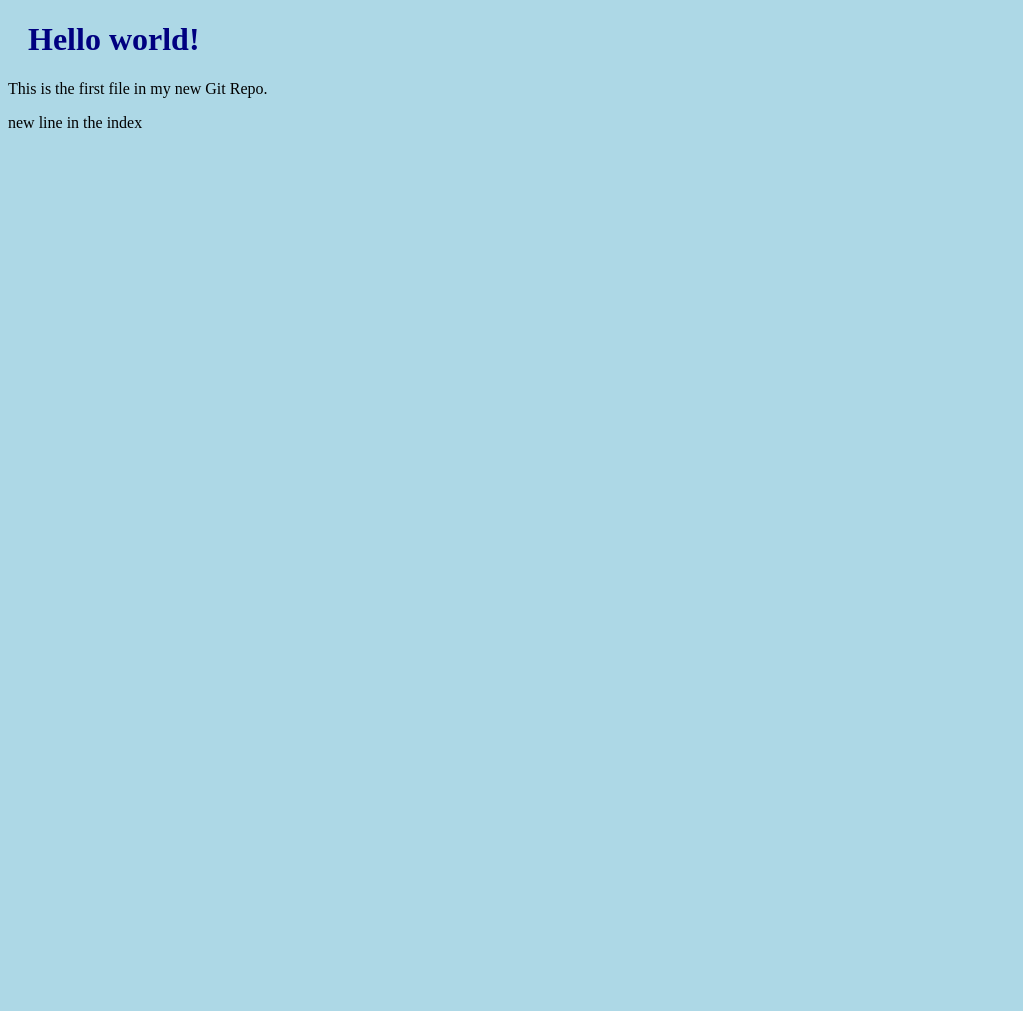
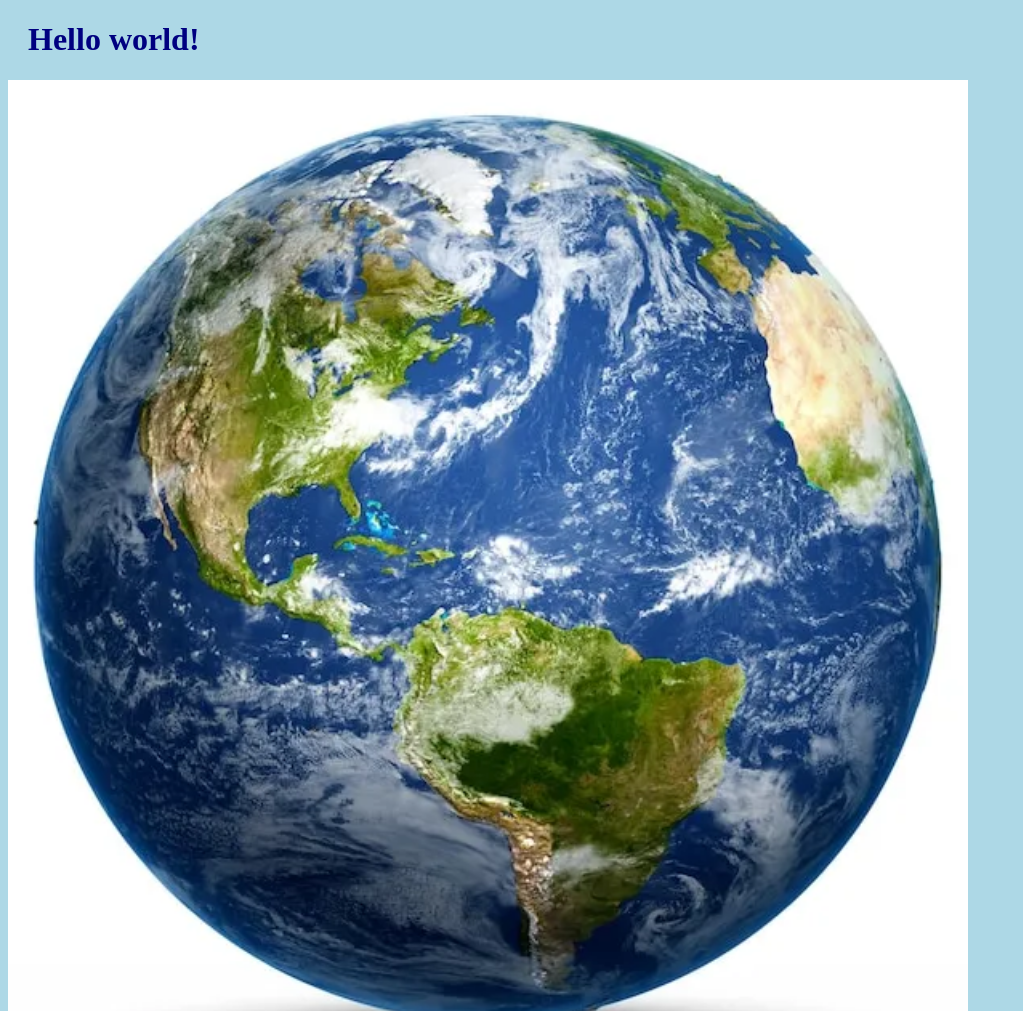
Before and after one commit to swstu/myproject, a plain HTML site: page index.html in a window 1280 px wide. Shown: the top 1011 px of the page, without its empty margins (0-1023 px from the left). Before the commit the page ends 800 px from the top, so only its background shows below. Drawn offline with Linux system fonts and the light colour scheme.

Commit message:
add image called hello world

```diff
--- a/index.html
+++ b/index.html
@@ -7,6 +7,8 @@
 <body>
 
 <h1>Hello world!</h1>
+<div><img src="img_hello_world.jpg" alt="hello world from space"
+style="width:100%;max-width:960px"></div>
 <p>This is the first file in my new Git Repo.</p>
 <p>new line in the index</p>
 
```
Also changed, not shown: img_hello_world.jpg (added).
